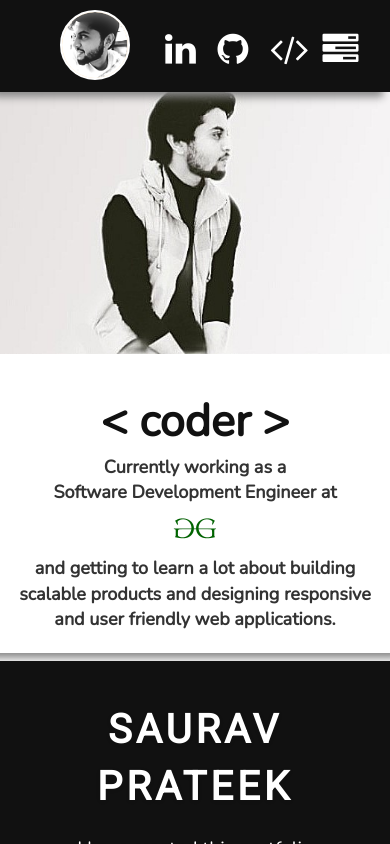
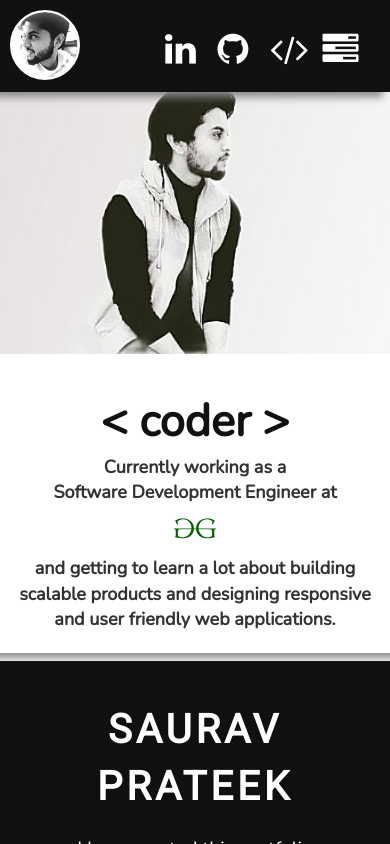
Before and after one commit to SauravP97/SauravP97.github.io, a plain HTML site: page index.html in a window 390 px wide. Drawn offline with nearby package versions, Linux system fonts and the light colour scheme.

Commit message:
Reducing Left Margin for AVatar

```diff
--- a/css/index.css
+++ b/css/index.css
@@ -180,4 +180,7 @@ html,body{
     .screen-1-pic-mobile{
         display: block !important;
     }
+    .my-avatar{
+        margin-left: -20px;
+    }
 }
```
